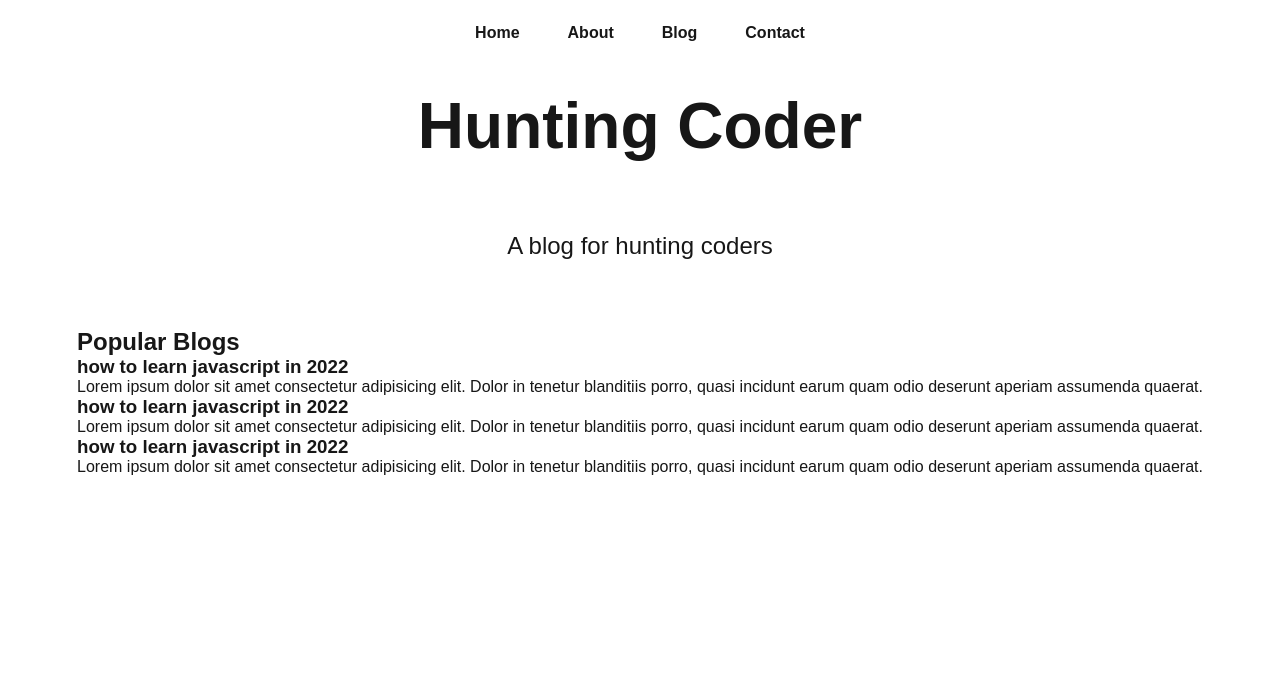
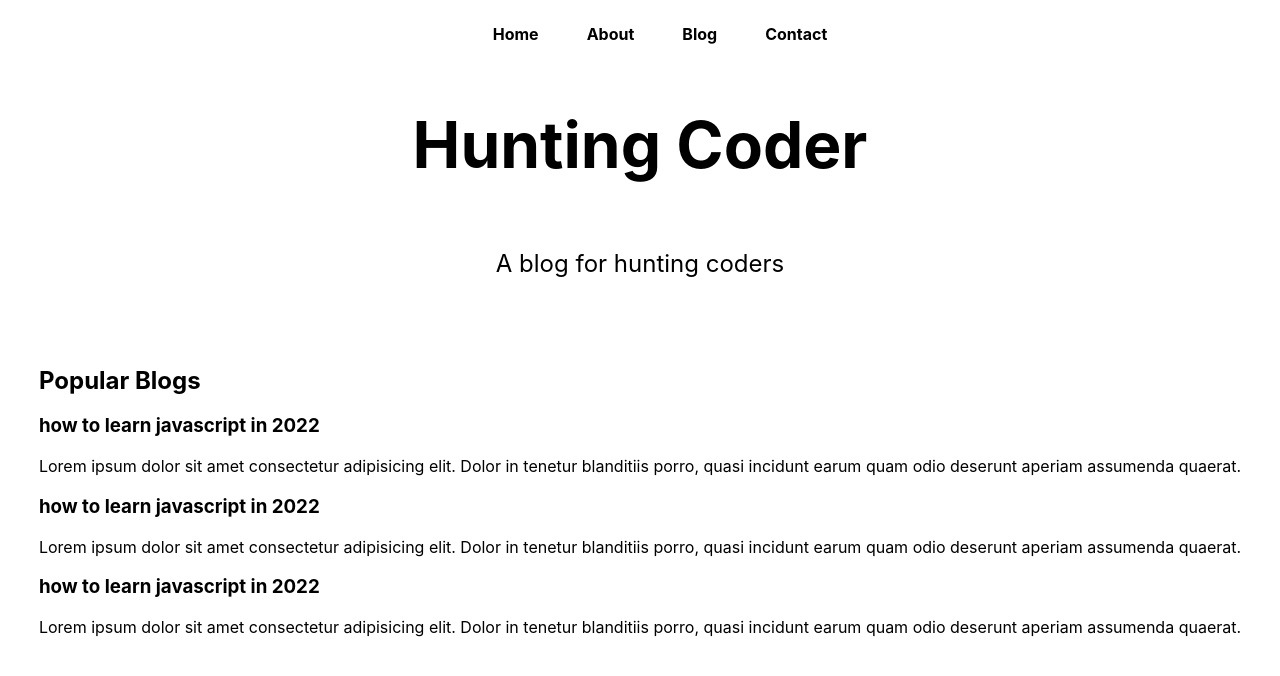
Before and after one commit to Tapan-Bhakhar/hunting-coder, a Next.js app: page / in a window 1280 px wide. Shown: the top 676 px of the page. Built offline with nearby package versions, Linux system fonts and the light colour scheme.

Commit message:
Update navigation links and refine global styles

```diff
--- a/src/pages/index.js
+++ b/src/pages/index.js
@@ -1,6 +1,7 @@
 import Head from "next/head";
 import Image from "next/image";
 import { Geist, Geist_Mono } from "next/font/google";
+import Link from "next/link";
 import styles from "@/styles/Home.module.css";
 
 export default function Home() {
@@ -14,10 +15,10 @@ export default function Home() {
       </Head>
       <nav className={styles.mainnav}>
         <ul>
-          <li>Home</li>
-          <li>About</li>
-          <li>Blog</li>
-          <li>Contact</li>
+          <Link href="/"><li>Home</li></Link>
+          <Link href="/about"><li>About</li></Link>
+          <Link href="/blog"><li>Blog</li></Link>
+          <Link href="/contact"><li>Contact</li></Link>
         </ul>
       </nav>
 
--- a/src/styles/globals.css
+++ b/src/styles/globals.css
@@ -1,33 +1,9 @@
-:root {
-  --background: #ffffff;
-  --foreground: #171717;
-}
-
-@media (prefers-color-scheme: dark) {
-  :root {
-    --background: #0a0a0a;
-    --foreground: #ededed;
-  }
-}
-
 html,
 body {
-  max-width: 100vw;
-  overflow-x: hidden;
-}
-
-body {
-  color: var(--foreground);
-  background: var(--background);
-  font-family: Arial, Helvetica, sans-serif;
-  -webkit-font-smoothing: antialiased;
-  -moz-osx-font-smoothing: grayscale;
-}
-
-* {
-  box-sizing: border-box;
   padding: 0;
   margin: 0;
+  font-family: -apple-system, BlinkMacSystemFont, Segoe UI, Roboto, Oxygen,
+    Ubuntu, Cantarell, Fira Sans, Droid Sans, Helvetica Neue, sans-serif;
 }
 
 a {
@@ -35,8 +11,6 @@ a {
   text-decoration: none;
 }
 
-@media (prefers-color-scheme: dark) {
-  html {
-    color-scheme: dark;
-  }
+* {
+  box-sizing: border-box;
 }
```
Lines whose indentation alone changed are shown as unchanged.
